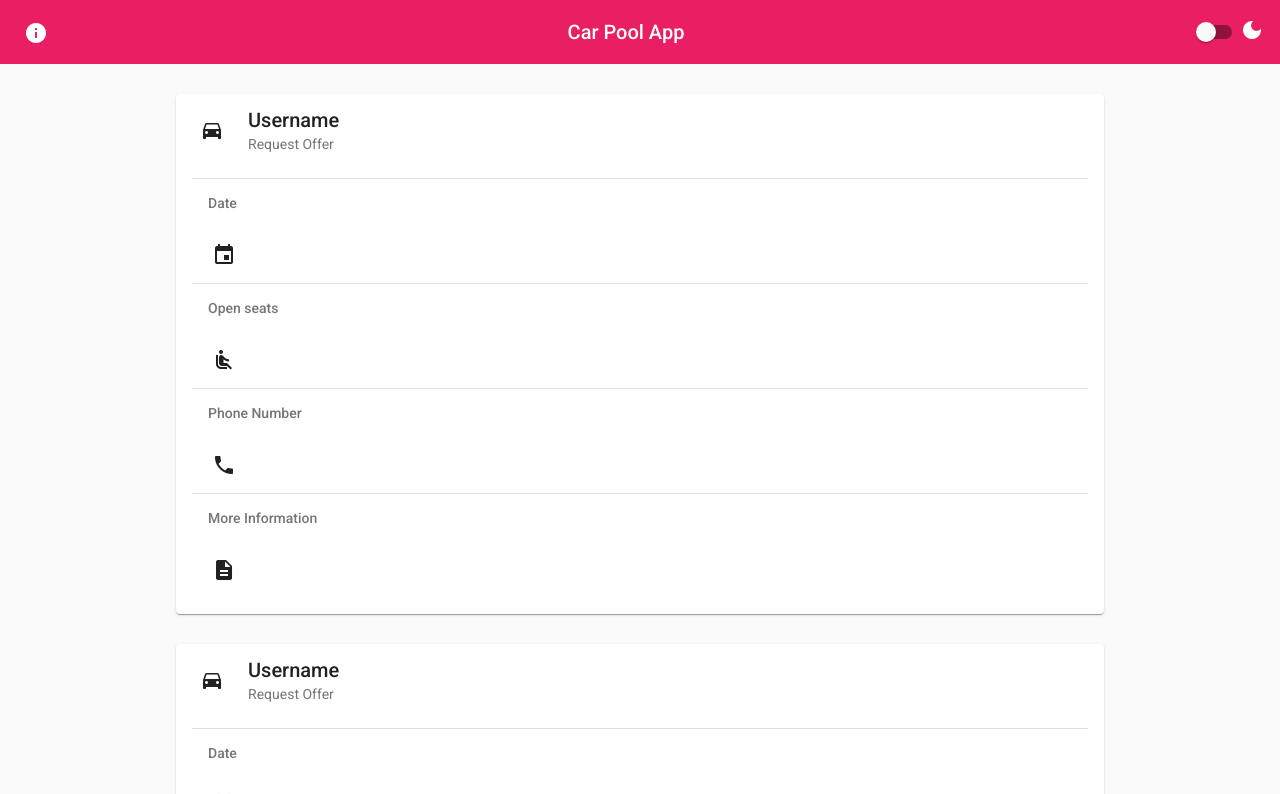
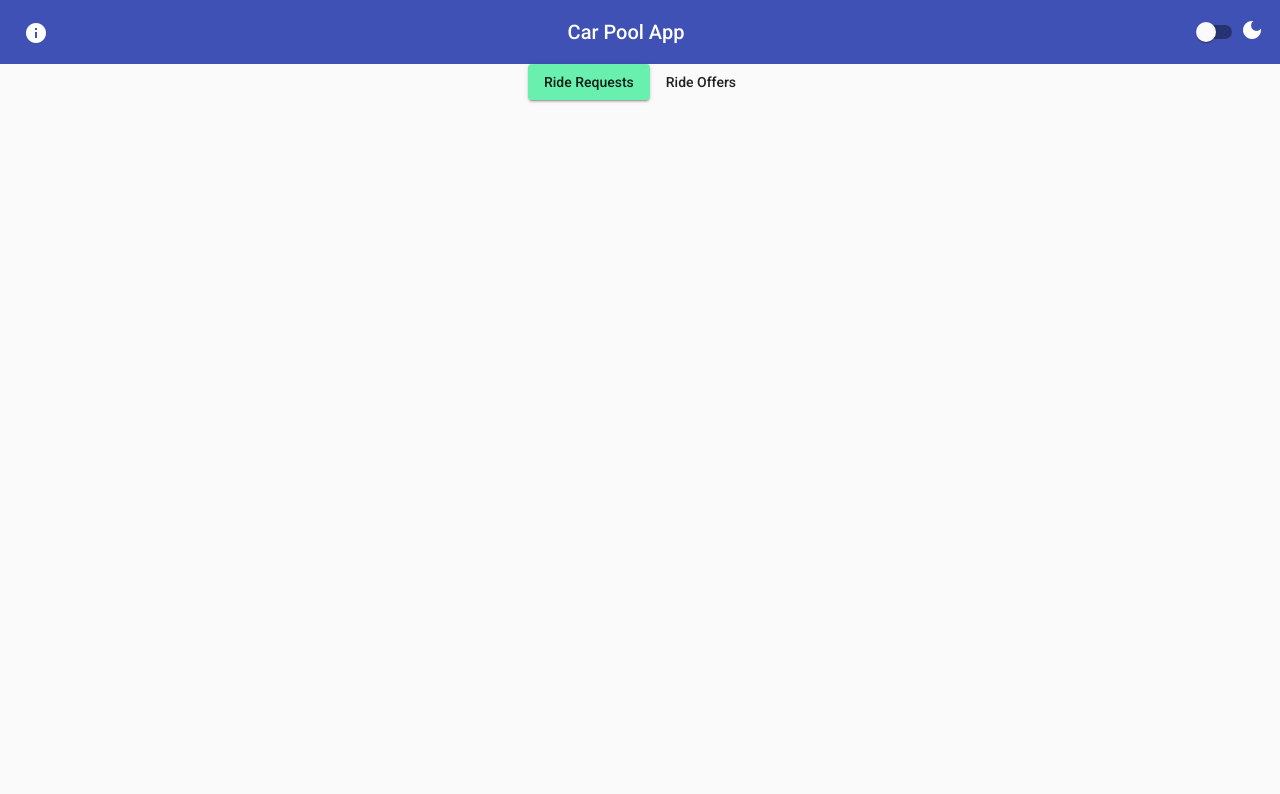
Before and after one commit to Milldrew/car-pool-app, an Angular app in the folder angular-app/: page / in a window 1280 px wide. Shown: the top 794 px of the page. Built offline with nearby package versions, Linux system fonts and the light colour scheme.

Commit message:
added news feed toggler

```diff
--- a/angular-app/src/app/app.component.html
+++ b/angular-app/src/app/app.component.html
@@ -1,4 +1,2 @@
 <app-app-bar (isDark)="handleThemeChange($event)"> </app-app-bar>
-<app-base-card> </app-base-card>
-<app-base-card> </app-base-card>
-<app-base-card> </app-base-card>
+<app-feed-toggle> </app-feed-toggle>
--- /dev/null
+++ b/angular-app/src/app/components/feed-toggle/feed-toggle.component.html
@@ -0,0 +1,22 @@
+<button
+  (click)="toggleFeed()"
+  color="accent"
+  *ngIf="showingRequests"
+  mat-raised-button
+>
+  Ride Requests
+</button>
+<button (click)="toggleFeed()" *ngIf="showingRequests" mat-button>
+  Ride Offers
+</button>
+<button (click)="toggleFeed()" *ngIf="!showingRequests" mat-button>
+  Ride Requests
+</button>
+<button
+  color="accent"
+  (click)="toggleFeed()"
+  *ngIf="!showingRequests"
+  mat-raised-button
+>
+  Ride Offers
+</button>
--- /dev/null
+++ b/angular-app/src/app/components/feed-toggle/feed-toggle.component.scss
@@ -0,0 +1,7 @@
+:host {
+  height: 100%;
+  width: 100%;
+  display: flex;
+  justify-content: center;
+  align-items: flex-start;
+}
--- /dev/null
+++ b/angular-app/src/app/components/feed-toggle/feed-toggle.component.ts
@@ -0,0 +1,16 @@
+import { Component, OnInit } from '@angular/core';
+
+@Component({
+  selector: 'app-feed-toggle',
+  templateUrl: './feed-toggle.component.html',
+  styleUrls: ['./feed-toggle.component.scss'],
+})
+export class FeedToggleComponent implements OnInit {
+  constructor() {}
+  ngOnInit(): void {}
+  showingRequests = true;
+
+  toggleFeed() {
+    this.showingRequests = !this.showingRequests;
+  }
+}
--- a/angular-app/src/styles.scss
+++ b/angular-app/src/styles.scss
@@ -10,13 +10,8 @@
 // Define the palettes for your theme using the Material Design palettes available in palette.scss
 // (imported above). For each palette, you can optionally specify a default, lighter, and darker
 // hue. Available color palettes: https://material.io/design/color/
-$angular-app-primary: mat.define-palette(mat.$pink-palette);
-$angular-app-accent: mat.define-palette(
-  mat.$blue-gray-palette,
-  A200,
-  A100,
-  A400
-);
+$angular-app-primary: mat.define-palette(mat.$indigo-palette);
+$angular-app-accent: mat.define-palette(mat.$green-palette, A200, A100, A400);
 
 // The warn palette is optional (defaults to red).
 $angular-app-warn: mat.define-palette(mat.$red-palette);
```
Also changed, not shown: angular-app/src/app/app.module.ts (+8 -1 lines), 1 other file (tests, documents, lock files or other folders).
